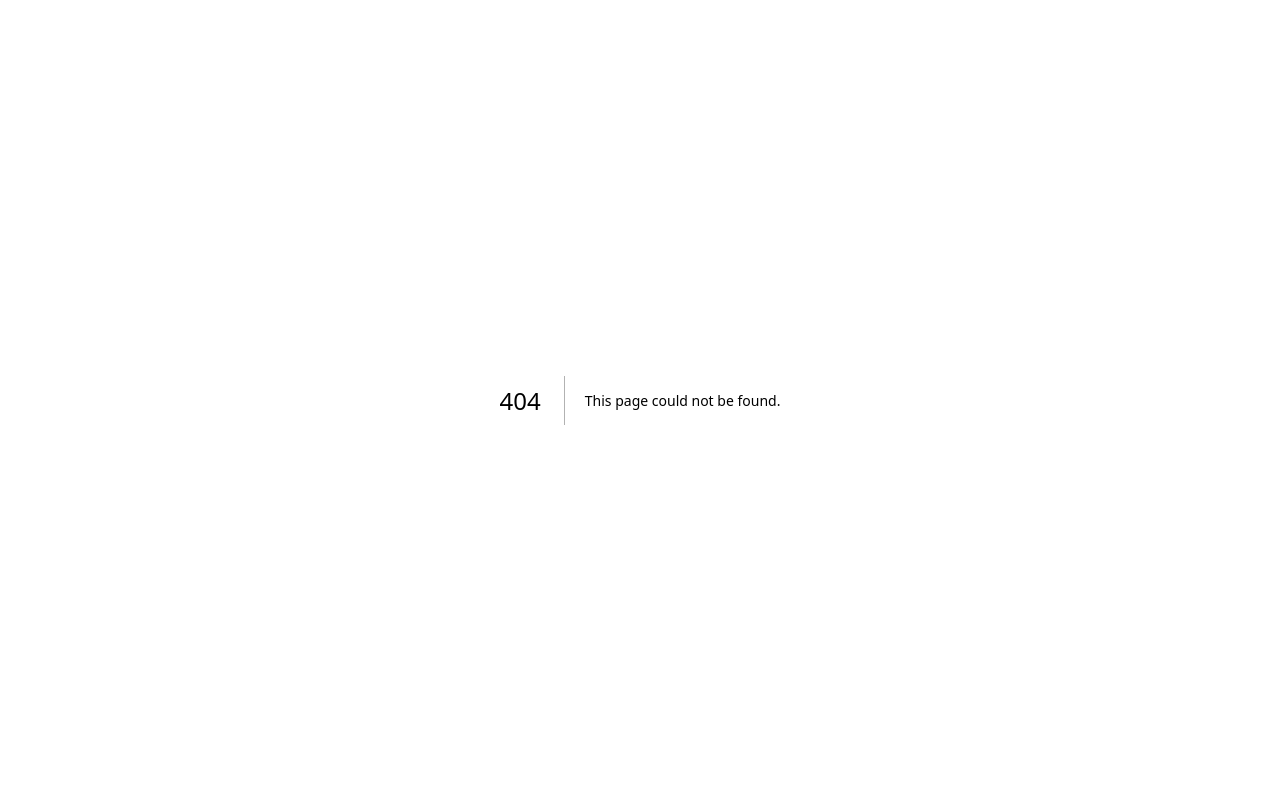
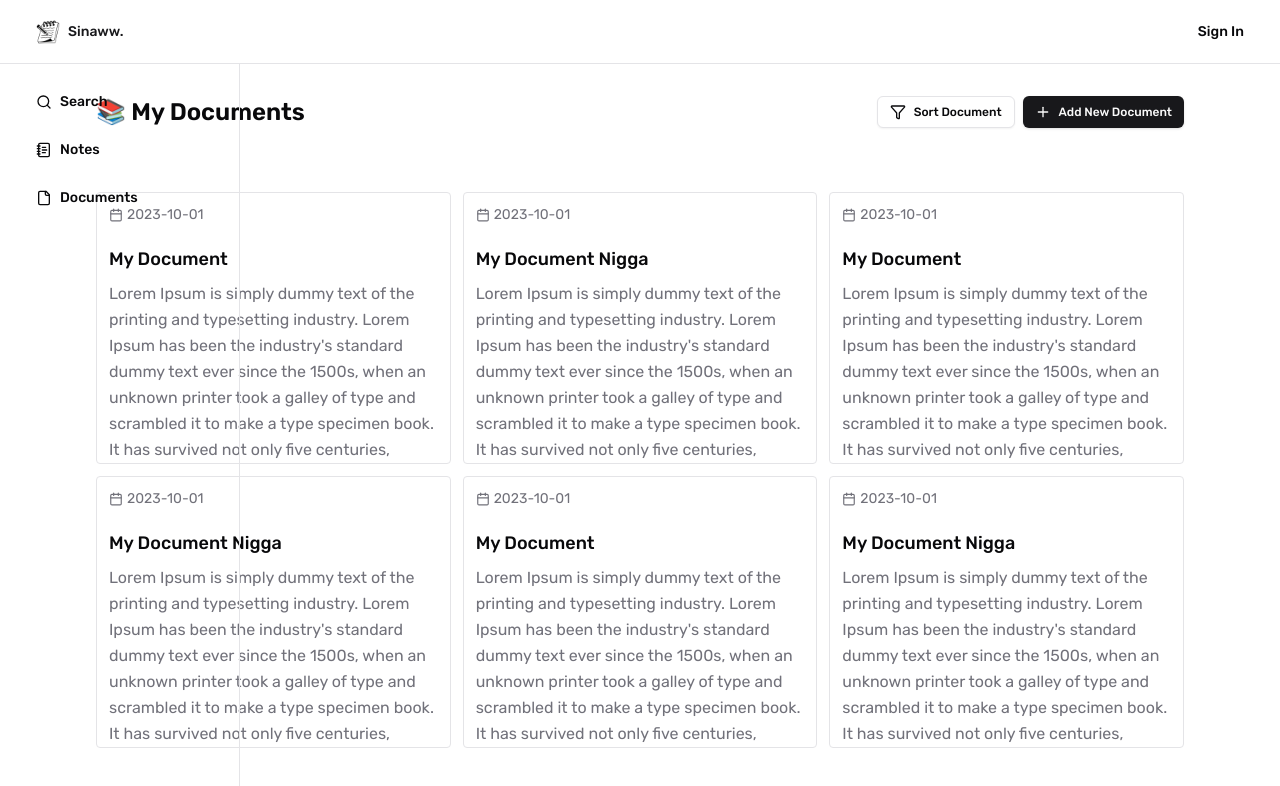
Before and after one commit to rayhan889/sinaww, a Next.js app: page /dashboard/documents in a window 1280 px wide. Before the commit this address had no page. Shown: the top 786 px of the page. Built offline with nearby package versions, Linux system fonts and the light colour scheme; no server answers.

Commit message:
scaffold documents ui

```diff
--- a/app/(auth)/layout.tsx
+++ b/app/(auth)/layout.tsx
@@ -1,4 +1,4 @@
-import Topbar from '@/components/Topbar'
+import Topbar from '@/components/topbar'
 import React from 'react'
 
 export default function RootLayout({
--- /dev/null
+++ b/app/(dashboard)/dashboard/documents/page.tsx
@@ -0,0 +1,62 @@
+import { Plus, Calendar, Filter } from 'lucide-react'
+
+import { Button } from '@/components/ui/button'
+import Link from 'next/link'
+
+export default function Documents() {
+  const documents = [
+    {
+      title: 'My Document',
+      description:
+        "Lorem Ipsum is simply dummy text of the printing and typesetting industry. Lorem Ipsum has been the industry's standard dummy text ever since the 1500s, when an unknown printer took a galley of type and scrambled it to make a type specimen book. It has survived not only five centuries,",
+      date_added: '2023-10-01'
+    },
+    {
+      title: 'My Document Nigga',
+      description:
+        "Lorem Ipsum is simply dummy text of the printing and typesetting industry. Lorem Ipsum has been the industry's standard dummy text ever since the 1500s, when an unknown printer took a galley of type and scrambled it to make a type specimen book. It has survived not only five centuries,",
+      date_added: '2023-10-01'
+    }
+  ]
+
+  return (
+    <section className='flex h-full w-full flex-col items-start justify-start space-y-16 pt-24'>
+      <div className='flex w-full items-center justify-between'>
+        <h2 className='text-2xl font-semibold'>📚 My Documents</h2>
+        <div className='flex items-center gap-2'>
+          <Button size='sm' variant='outline'>
+            <Filter size={20} />
+            Sort Document
+          </Button>
+          <Button size='sm'>
+            <Plus size={20} />
+            Add New Document
+          </Button>
+        </div>
+      </div>
+      <div className='grid w-full grid-cols-3 gap-3'>
+        {[...documents, ...documents, ...documents].map((document, index) => {
+          const slug = document.title.toLowerCase().replace(/\s+/g, '_')
+          return (
+            <Link
+              href={`/dashboard/documents/${slug}`}
+              key={`document-${index}`}
+              className='col-span-1 flex h-[34vh] w-full flex-col items-start justify-start space-y-2 rounded-sm border border-zinc-200 p-3 transition-all duration-200 ease-in-out hover:cursor-pointer hover:border-zinc-300 hover:bg-zinc-100'
+            >
+              <div className='mb-3 flex items-center gap-1 text-zinc-500'>
+                <Calendar size={14} />
+                <h5 className='text-sm'>{document.date_added}</h5>
+              </div>
+              <div className='flex w-full flex-col gap-2'>
+                <h3 className='text-lg font-medium'>{document.title}</h3>
+                <p className='leading-relaxed text-zinc-500'>
+                  {document.description}
+                </p>
+              </div>
+            </Link>
+          )
+        })}
+      </div>
+    </section>
+  )
+}
--- a/app/(dashboard)/layout.tsx
+++ b/app/(dashboard)/layout.tsx
@@ -1,5 +1,5 @@
-import Topbar from '@/components/Topbar'
-import Sidebar from '@/components/Sidebar'
+import Topbar from '@/components/topbar'
+import Sidebar from '@/components/sidebar'
 
 export default function RootLayout({
   children
--- a/app/(root)/layout.tsx
+++ b/app/(root)/layout.tsx
@@ -1,4 +1,4 @@
-import Topbar from '@/components/Topbar'
+import Topbar from '@/components/topbar'
 import React from 'react'
 
 export default function RootLayout({
--- a/components/Sidebar.tsx
+++ b/components/Sidebar.tsx
@@ -16,8 +16,8 @@ const Sidebar = () => {
       icon: <NotebookText />
     },
     {
-      name: 'File',
-      href: '/dashboard/file',
+      name: 'Documents',
+      href: '/dashboard/documents',
       icon: <File />
     }
   ]
--- a/package.json
+++ b/package.json
@@ -9,6 +9,7 @@
     "db:generate": "drizzle-kit generate",
     "db:migrate": "tsx ./db/migrate.ts",
     "db:drop": "drizzle-kit drop",
+    "db:studio": "drizzle-kit studio",
     "lint": "next lint"
   },
   "dependencies": {
```
